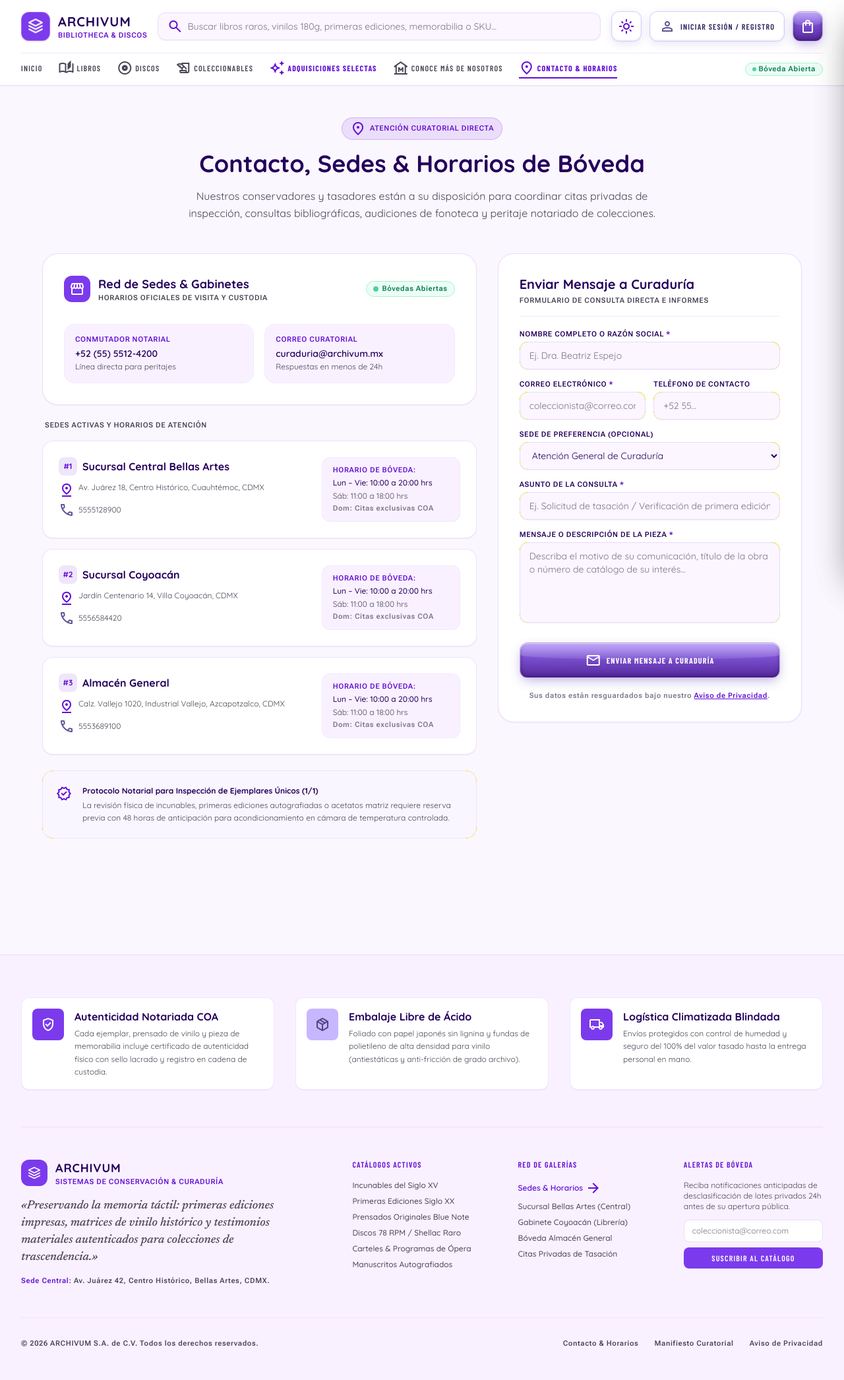
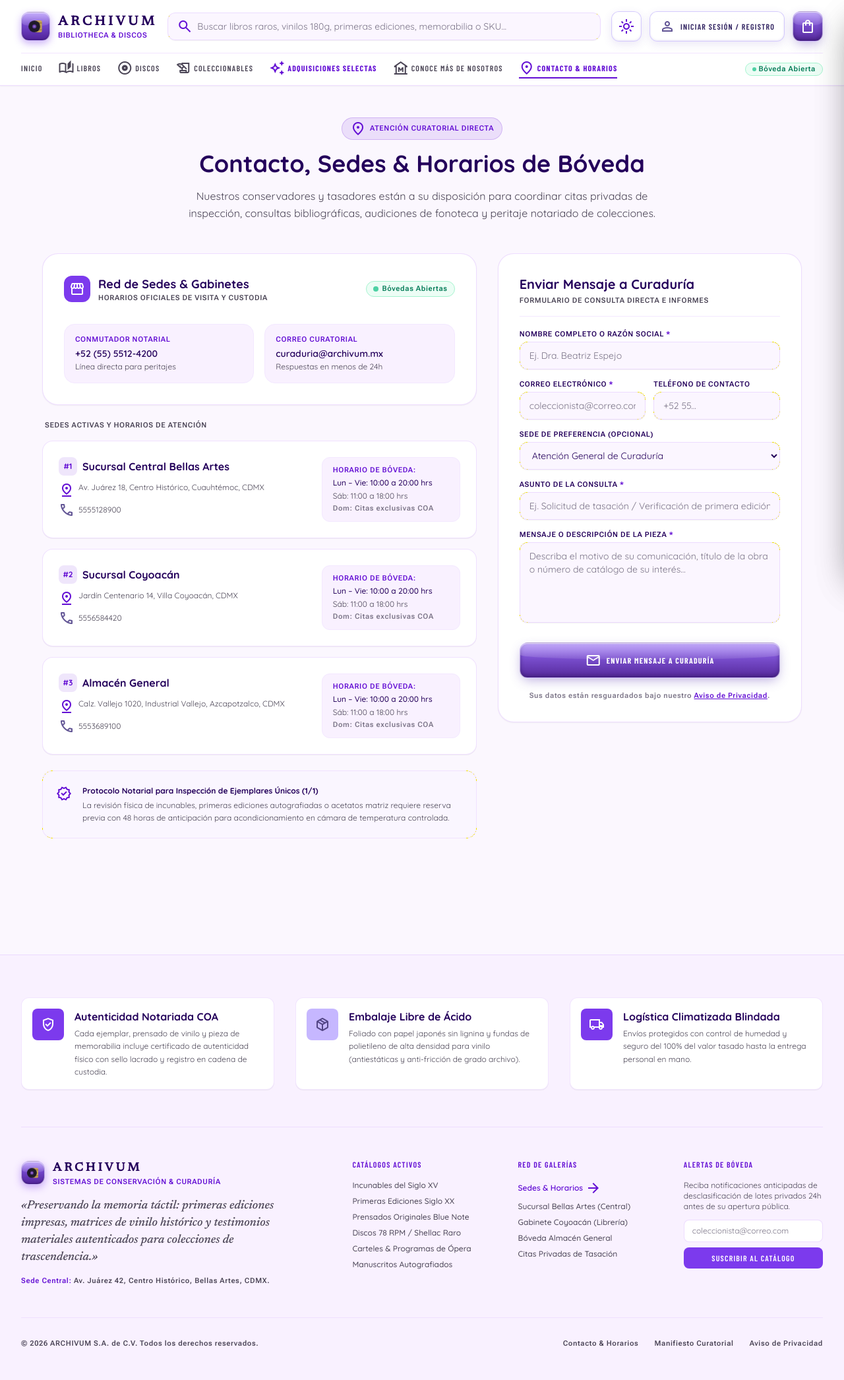
Before and after one commit to QuijadaEvelyn/Sistema-de-gesti-n-de-tienda-e-inventario, a Laravel app: page /contacto in a window 1280 px wide. Shown: the whole page at 66% size. Run offline with Laravel 12, Linux system fonts and the light colour scheme; data comes from the database, SQL or seed files in the repository; data that the repository does not hold is empty; style sheets or scripts are compiled from the project's sources.

Commit message:
Cambio de logo

```diff
--- a/resources/css/app.css
+++ b/resources/css/app.css
@@ -1414,7 +1414,8 @@
 }
 
 /* 3. Logo Icon Glass & Terminal Card Glass */
-.sidebar-logo-glossy {
+.sidebar-logo-glossy,
+.archivum-logo-glossy {
     position: relative;
     overflow: hidden;
     isolation: isolate;
@@ -1427,14 +1428,19 @@
                 inset 0 -1px 3px rgba(30, 10, 75, 0.4),
                 0 4px 12px rgba(124, 58, 237, 0.40);
     transition: transform 200ms ease, box-shadow 200ms ease, filter 200ms ease;
-}
-
-.sidebar-logo-glossy > * {
+    display: inline-flex;
+    align-items: center;
+    justify-content: center;
+}
+
+.sidebar-logo-glossy > *,
+.archivum-logo-glossy > * {
     position: relative;
     z-index: 2;
 }
 
-.sidebar-logo-glossy::before {
+.sidebar-logo-glossy::before,
+.archivum-logo-glossy::before {
     content: "";
     position: absolute;
     top: 0;
@@ -1445,6 +1451,28 @@
     border-radius: 0 0 60% 60% / 0 0 35% 35%;
     pointer-events: none;
     z-index: 1;
+}
+
+.dark .sidebar-logo-glossy,
+.dark .archivum-logo-glossy {
+    background: linear-gradient(180deg, rgba(124, 58, 237, 0.90) 0%, rgba(59, 7, 100, 0.98) 100%);
+    border-color: rgba(255, 255, 255, 0.35);
+    box-shadow: inset 0 1px 1px rgba(255, 255, 255, 0.40),
+                0 4px 14px rgba(139, 92, 246, 0.45);
+}
+
+.dark .sidebar-logo-glossy::before,
+.dark .archivum-logo-glossy::before {
+    background: linear-gradient(180deg, rgba(255, 255, 255, 0.28) 0%, rgba(255, 255, 255, 0.03) 100%);
+}
+
+.sidebar-logo-glossy:hover,
+.archivum-logo-glossy:hover,
+.group:hover .sidebar-logo-glossy,
+.group:hover .archivum-logo-glossy {
+    transform: translateY(-1px) scale(1.02);
+    box-shadow: inset 0 1px 2px rgba(255, 255, 255, 0.85),
+                0 6px 18px rgba(124, 58, 237, 0.50);
 }
 
 .sidebar-terminal-glossy {
@@ -1548,3 +1576,67 @@
         transform: none !important;
     }
 }
+
+/* ==========================================================================
+   ISOTIPO OFICIAL ARCHIVUM: DISCO DE VINILO & FUNDA DORADA INTERACTIVA
+   ========================================================================== */
+
+.font-brand-serif {
+    font-family: var(--font-newsreader), Georgia, serif;
+    letter-spacing: 0.22em;
+}
+
+.archivum-vinyl-wrapper {
+    transform-box: fill-box;
+    transform-origin: center;
+    transition: transform 0.55s cubic-bezier(0.34, 1.56, 0.64, 1);
+    will-change: transform;
+}
+
+.archivum-vinyl-disc {
+    transform-box: fill-box;
+    transform-origin: center;
+    transition: transform 0.55s ease-out;
+    will-change: transform;
+}
+
+/* Hover interactivo sobre el logotipo o enlace/botón contenedor con clase .group */
+.group:hover .archivum-vinyl-wrapper,
+.archivum-logo-glossy:hover .archivum-vinyl-wrapper,
+a:hover .archivum-vinyl-wrapper,
+button:hover .archivum-vinyl-wrapper {
+    transform: translate(-3px, -3.5px) scale(1.05);
+}
+
+.group:hover .archivum-vinyl-disc,
+.archivum-logo-glossy:hover .archivum-vinyl-disc,
+a:hover .archivum-vinyl-disc,
+button:hover .archivum-vinyl-disc {
+    animation: vinylSpin 3s linear infinite;
+}
+
+@keyframes vinylSpin {
+    from {
+        transform: rotate(0deg);
+    }
+    to {
+        transform: rotate(360deg);
+    }
+}
+
+@media (prefers-reduced-motion: reduce) {
+    .archivum-vinyl-wrapper,
+    .archivum-vinyl-disc,
+    .group:hover .archivum-vinyl-wrapper,
+    .archivum-logo-glossy:hover .archivum-vinyl-wrapper,
+    a:hover .archivum-vinyl-wrapper,
+    button:hover .archivum-vinyl-wrapper,
+    .group:hover .archivum-vinyl-disc,
+    .archivum-logo-glossy:hover .archivum-vinyl-disc,
+    a:hover .archivum-vinyl-disc,
+    button:hover .archivum-vinyl-disc {
+        animation: none !important;
+        transform: none !important;
+        transition: none !important;
+    }
+}
--- a/resources/views/components/public/footer.blade.php
+++ b/resources/views/components/public/footer.blade.php
@@ -47,16 +47,10 @@
 
             <!-- Columna de Marca -->
             <div class="lg:col-span-2 space-y-4">
-                <div class="flex items-center gap-3">
-                    <div class="w-10 h-10 rounded-xl bg-primary-container text-white flex items-center justify-center">
-                        <svg class="w-5 h-5" fill="none" stroke="currentColor" stroke-linecap="round" stroke-linejoin="round" stroke-width="2" viewBox="0 0 24 24">
-                            <polygon points="12 2 2 7 12 12 22 7 12 2"></polygon>
-                            <polyline points="2 17 12 22 22 17"></polyline>
-                            <polyline points="2 12 12 17 22 12"></polyline>
-                        </svg>
-                    </div>
+                <div class="flex items-center gap-3 group">
+                    <x-ui.archivum-logo size="sm" />
                     <div>
-                        <span class="text-lg font-bold tracking-wider uppercase font-quicksand text-on-surface">Archivum</span>
+                        <span class="text-lg font-bold font-brand-serif tracking-[0.2em] uppercase text-on-surface transition-colors group-hover:text-primary">ARCHIVUM</span>
                         <p class="text-[10px] font-label-code text-primary uppercase tracking-widest">Sistemas de Conservación &amp; Curaduría</p>
                     </div>
                 </div>
--- a/resources/views/components/public/header.blade.php
+++ b/resources/views/components/public/header.blade.php
@@ -21,16 +21,9 @@
 
             <!-- Logotipo y Monograma de Archivo -->
             <a href="{{ route('public.home') }}" class="flex items-center gap-3 shrink-0 group focus:outline-none" aria-label="Ir al inicio de Archivum">
-                <div class="w-11 h-11 rounded-xl bg-primary-container flex items-center justify-center text-white border border-purple-300/40 shadow-sm transition-transform group-hover:scale-105">
-                    <!-- Isotipo Geométrico con Salto y Giro Continuo -->
-                    <svg class="w-6 h-6 animate-bounce" style="animation-duration: 2s; animation: bounce 2s infinite, spin 8s linear infinite;" fill="none" stroke="currentColor" stroke-linecap="round" stroke-linejoin="round" stroke-width="2" viewBox="0 0 24 24">
-                        <polygon points="12 2 2 7 12 12 22 7 12 2"></polygon>
-                        <polyline points="2 17 12 22 22 17"></polyline>
-                        <polyline points="2 12 12 17 22 12"></polyline>
-                    </svg>
-                </div>
+                <x-ui.archivum-logo size="md" />
                 <div class="flex flex-col">
-                    <span class="text-xl font-bold tracking-wider font-quicksand uppercase text-on-surface">Archivum</span>
+                    <span class="text-xl font-bold font-brand-serif tracking-[0.2em] uppercase text-on-surface transition-colors group-hover:text-primary">ARCHIVUM</span>
                     <span class="font-label-code text-primary uppercase tracking-widest text-[10px]">Bibliotheca &amp; Discos</span>
                 </div>
             </a>
--- a/resources/views/components/public/login-drawer.blade.php
+++ b/resources/views/components/public/login-drawer.blade.php
@@ -18,12 +18,10 @@
     <!-- Encabezado del Slide-Over tipo Bóveda -->
     <div class="p-6 sm:p-8 border-b border-purple-200/70 dark:border-purple-500/30 bg-surface-container-low/50 dark:bg-[#1b132a]">
         <div class="flex items-center justify-between">
-            <div class="flex items-center gap-3">
-                <div class="w-11 h-11 rounded-xl bg-primary-container text-white flex items-center justify-center shadow-sm border border-purple-300/40">
-                    <span class="material-symbols-outlined text-[24px]">passkey</span>
-                </div>
+            <div class="flex items-center gap-3 group">
+                <x-ui.archivum-logo size="md" />
                 <div>
-                    <h2 id="login-drawer-title" class="font-headline-sm text-lg text-on-surface font-bold font-quicksand">
+                    <h2 id="login-drawer-title" class="font-headline-sm text-lg text-on-surface font-bold font-brand-serif tracking-[0.15em] uppercase">
                         Bóveda de Autenticación ARCHIVUM
                     </h2>
                     <span class="font-label-code text-secondary text-[11px] uppercase tracking-wider">
--- /dev/null
+++ b/resources/views/components/ui/archivum-logo.blade.php
@@ -0,0 +1,100 @@
+@props([
+    'size' => 'md',
+    'containerClass' => '',
+    'svgClass' => '',
+    'showText' => false,
+    'subtitle' => null,
+    'textClass' => '',
+    'isotypeOnly' => false,
+])
+
+@php
+    $dimensions = match ($size) {
+        'xs' => ['container' => 'w-7 h-7 rounded-lg', 'svg' => 'w-4 h-4', 'title' => 'text-sm'],
+        'sm' => ['container' => 'w-9 h-9 rounded-xl', 'svg' => 'w-5 h-5', 'title' => 'text-base'],
+        'md' => ['container' => 'w-11 h-11 rounded-xl', 'svg' => 'w-6 h-6', 'title' => 'text-xl'],
+        'lg' => ['container' => 'w-12 h-12 rounded-2xl', 'svg' => 'w-7 h-7', 'title' => 'text-2xl'],
+        'xl' => ['container' => 'w-16 h-16 rounded-2xl', 'svg' => 'w-10 h-10', 'title' => 'text-3xl'],
+        default => ['container' => 'w-11 h-11 rounded-xl', 'svg' => 'w-6 h-6', 'title' => 'text-xl'],
+    };
+
+    $containerBase = "archivum-logo-glossy shrink-0 text-white shadow-xs " . $dimensions['container'] . " " . $containerClass;
+    $svgBase = "shrink-0 transition-transform " . $dimensions['svg'] . " " . $svgClass;
+@endphp
+
+@if ($isotypeOnly)
+    <svg class="{{ $svgBase }}" viewBox="0 0 100 100" fill="none" xmlns="http://www.w3.org/2000/svg" {{ $attributes }} aria-hidden="true">
+        <!-- Funda / Lomo Dorado (a la derecha, detrás del disco) -->
+        <g class="archivum-sleeve">
+            <rect x="44" y="13" width="46" height="74" rx="8" ry="8" fill="#c5a358" />
+            <rect x="44" y="27" width="46" height="3.5" fill="#7c622b" />
+            <rect x="44" y="69.5" width="46" height="3.5" fill="#7c622b" />
+        </g>
+
+        <!-- Disco de Vinilo (Interactivo con salto y giro suave) -->
+        <g class="archivum-vinyl-wrapper">
+            <g class="archivum-vinyl-disc">
+                <circle cx="42" cy="50" r="37" fill="#1b1724" />
+                <circle cx="42" cy="50" r="31" stroke="#383148" stroke-width="1.2" fill="none" opacity="0.9" />
+                <circle cx="42" cy="50" r="25" stroke="#383148" stroke-width="1.2" fill="none" opacity="0.9" />
+                <circle cx="42" cy="50" r="19" stroke="#383148" stroke-width="1.2" fill="none" opacity="0.9" />
+                <circle cx="42" cy="50" r="12.5" fill="#6d42b5" />
+                <circle cx="42" cy="50" r="2.8" fill="#f4f0ea" />
+            </g>
+        </g>
+    </svg>
+@elseif ($showText)
+    <div class="inline-flex items-center gap-3 group" {{ $attributes }}>
+        <div class="{{ $containerBase }}" aria-hidden="true">
+            <svg class="{{ $svgBase }}" viewBox="0 0 100 100" fill="none" xmlns="http://www.w3.org/2000/svg">
+                <!-- Funda / Lomo Dorado -->
+                <g class="archivum-sleeve">
+                    <rect x="44" y="13" width="46" height="74" rx="8" ry="8" fill="#c5a358" />
+                    <rect x="44" y="27" width="46" height="3.5" fill="#7c622b" />
+                    <rect x="44" y="69.5" width="46" height="3.5" fill="#7c622b" />
+                </g>
+
+                <!-- Disco de Vinilo (Interactivo con salto y giro suave) -->
+                <g class="archivum-vinyl-wrapper">
+                    <g class="archivum-vinyl-disc">
+                        <circle cx="42" cy="50" r="37" fill="#1b1724" />
+                        <circle cx="42" cy="50" r="31" stroke="#383148" stroke-width="1.2" fill="none" opacity="0.9" />
+                        <circle cx="42" cy="50" r="25" stroke="#383148" stroke-width="1.2" fill="none" opacity="0.9" />
+                        <circle cx="42" cy="50" r="19" stroke="#383148" stroke-width="1.2" fill="none" opacity="0.9" />
+                        <circle cx="42" cy="50" r="12.5" fill="#6d42b5" />
+                        <circle cx="42" cy="50" r="2.8" fill="#f4f0ea" />
+                    </g>
+                </g>
+            </svg>
+        </div>
+        <div class="flex flex-col {{ $textClass }}">
+            <span class="font-brand-serif {{ $dimensions['title'] }} font-bold uppercase tracking-[0.25em] text-on-surface leading-tight transition-colors group-hover:text-primary">ARCHIVUM</span>
+            @if ($subtitle)
+                <span class="font-label-code text-primary dark:text-[#ccbeff] uppercase tracking-widest text-[10px] mt-0.5">{{ $subtitle }}</span>
+            @endif
+        </div>
+    </div>
+@else
+    <div class="{{ $containerBase }}" {{ $attributes }}>
+        <svg class="{{ $svgBase }}" viewBox="0 0 100 100" fill="none" xmlns="http://www.w3.org/2000/svg" aria-hidden="true">
+            <!-- Funda / Lomo Dorado -->
+            <g class="archivum-sleeve">
+                <rect x="44" y="13" width="46" height="74" rx="8" ry="8" fill="#c5a358" />
+                <rect x="44" y="27" width="46" height="3.5" fill="#7c622b" />
+                <rect x="44" y="69.5" width="46" height="3.5" fill="#7c622b" />
+            </g>
+
+            <!-- Disco de Vinilo (Interactivo con salto y giro suave) -->
+            <g class="archivum-vinyl-wrapper">
+                <g class="archivum-vinyl-disc">
+                    <circle cx="42" cy="50" r="37" fill="#1b1724" />
+                    <circle cx="42" cy="50" r="31" stroke="#383148" stroke-width="1.2" fill="none" opacity="0.9" />
+                    <circle cx="42" cy="50" r="25" stroke="#383148" stroke-width="1.2" fill="none" opacity="0.9" />
+                    <circle cx="42" cy="50" r="19" stroke="#383148" stroke-width="1.2" fill="none" opacity="0.9" />
+                    <circle cx="42" cy="50" r="12.5" fill="#6d42b5" />
+                    <circle cx="42" cy="50" r="2.8" fill="#f4f0ea" />
+                </g>
+            </g>
+        </svg>
+    </div>
+@endif
```
Also changed, not shown: resources/views/components/admin/sidebar.blade.php (+3 -9 lines), resources/views/components/layouts/guest.blade.php (+3 -9 lines), resources/views/layouts/guest.blade.php (+3 -9 lines), resources/views/public/index.blade.php (+2 -6 lines).
